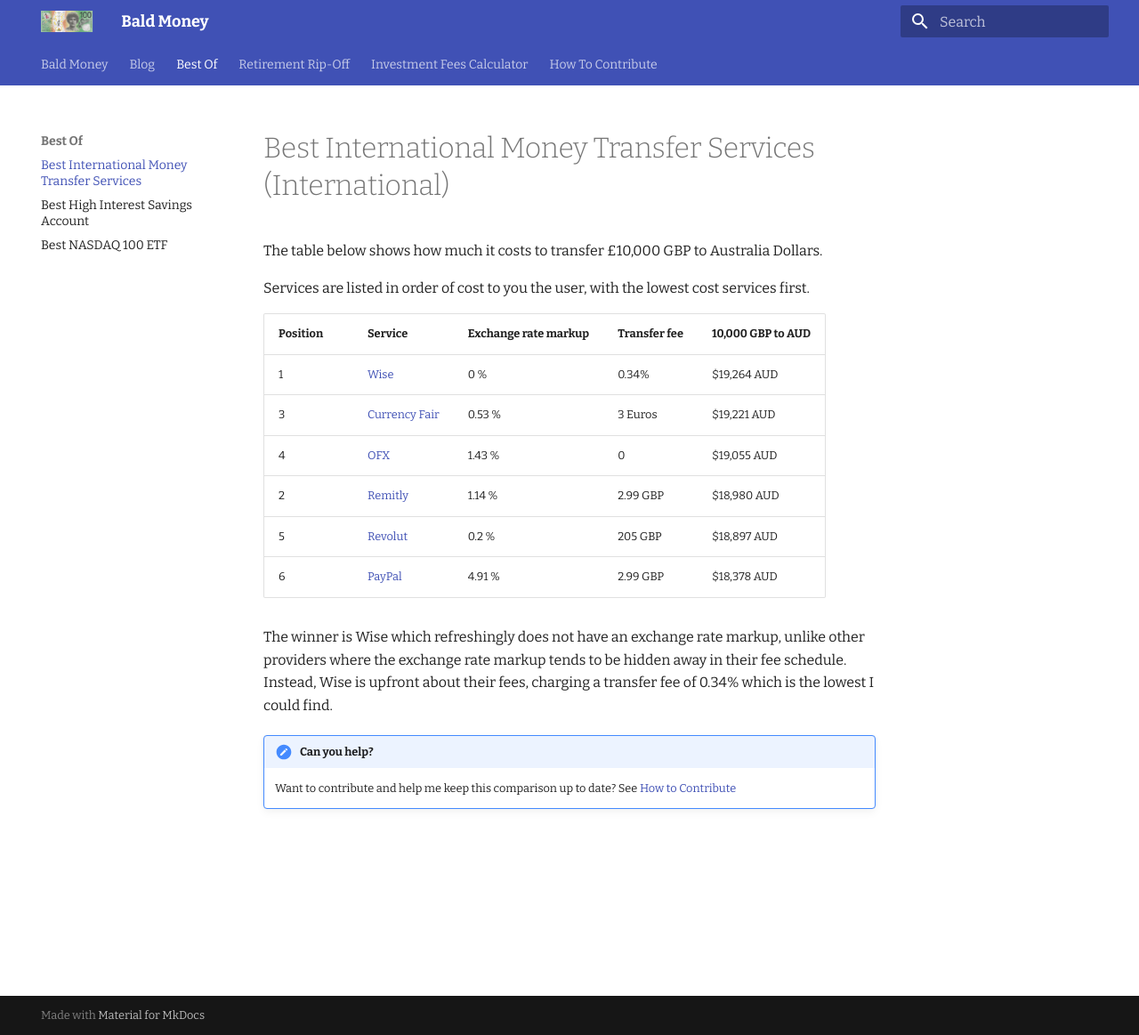
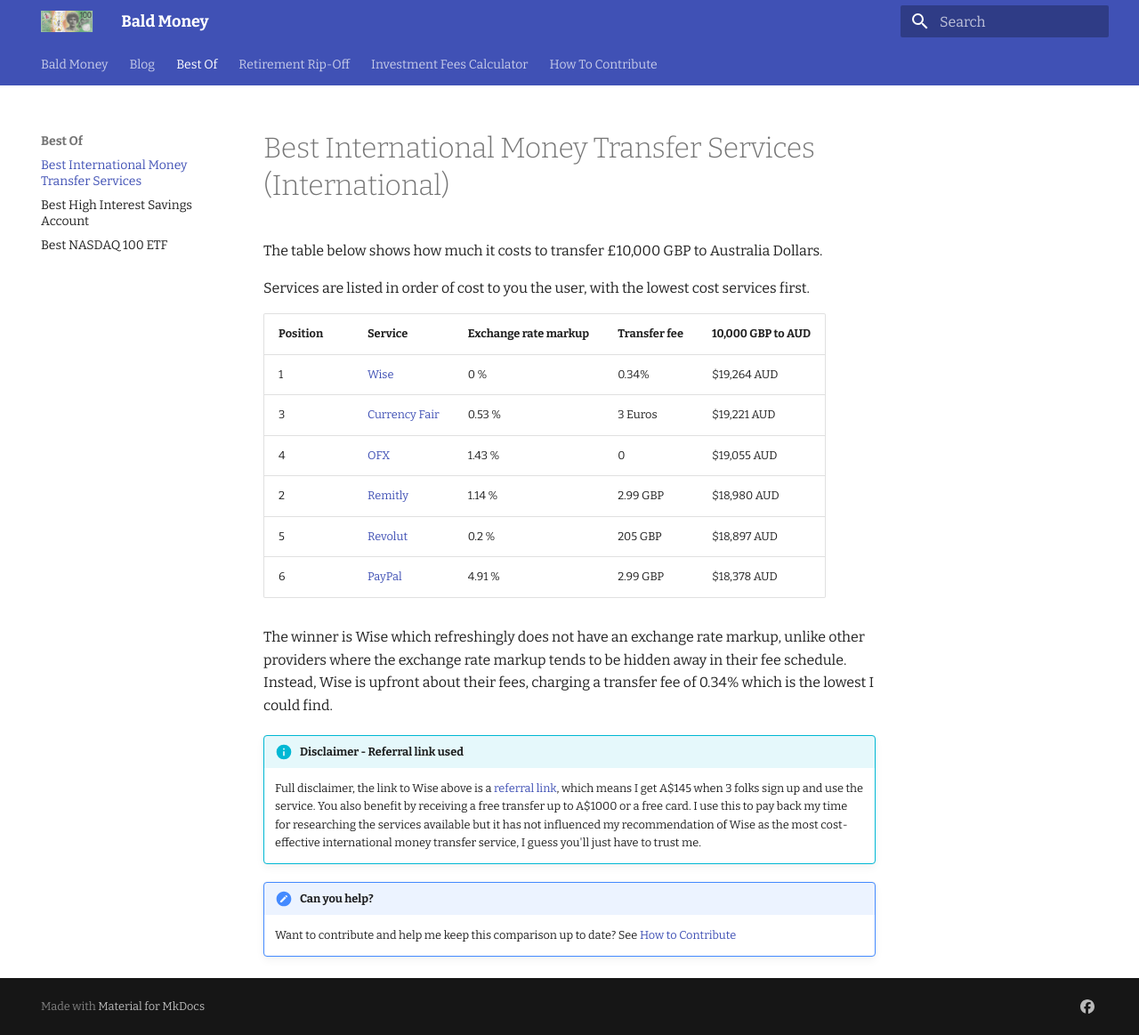
Before and after one commit to peterbarber/baldmoney.github.io, an MkDocs documentation site: the page built from docs/best-of/best-forex.md, in a window 1280 px wide and 1163 px high. Shown: the whole window at 89% size. Built offline with MkDocs 1.6.1 and Material for MkDocs 9.7.7, drawn with Linux system fonts in a browser that asks for light colours.

Commit message:
restored referral link, should be paid someway for my time investigating and I genuinely believe it's the best service

```diff
--- a/docs/best-of/best-forex.md
+++ b/docs/best-of/best-forex.md
@@ -11,7 +11,7 @@
 
 | Position | Service                        | Exchange rate markup | Transfer fee | 10,000 GBP to AUD |
 |----------|--------------------------------|----------------------|--------------|-------------------|
-| 1        | [Wise](https://wise.com)                       | 0 %                  | 0.34%        | $19,264 AUD       |
+| 1        | [Wise](https://wise.com/invite/dic/peterb8006)                       | 0 %                  | 0.34%        | $19,264 AUD       |
 | 3        | [Currency Fair](https://www.currencyfair.com) | 0.53 %               | 3 Euros      | $19,221 AUD       |
 | 4        | [OFX](https://www.ofx.com)     | 1.43 %               | 0            | $19,055 AUD       |
 | 2        | [Remitly](https://www.remitly.com/) | 1.14 %               | 2.99 GBP     | $18,980 AUD       |
@@ -22,6 +22,14 @@
 exchange rate markup tends to be hidden away in their fee schedule. Instead, Wise is upfront about their fees,
 charging a transfer fee of 0.34% which is the lowest I could find.
 
+!!! Info "Disclaimer - Referral link used"
+
+    Full disclaimer, the link to Wise above is a [referral link](https://wise.com/campaign/universal-invite),
+    which means I get A$145 when 3 folks sign up and use the service. You also benefit by receiving a free transfer
+    up to A$1000 or a free card. I use this to pay back my time for researching the services available but it has
+    not influenced my recommendation of Wise as the most cost-effective international money transfer service,
+    I guess you'll just have to trust me.
+
 !!! Note "Can you help?"
 
     Want to contribute and help me keep this comparison up to date? See [How to Contribute](/contribute.md)
--- a/mkdocs.yml
+++ b/mkdocs.yml
@@ -37,6 +37,10 @@
   analytics:
     provider: google
     property: G-JS1TPL3F0D
+  social:
+    - icon: fontawesome/brands/facebook
+      name: Baldmoney on Facebook
+      link: https://www.facebook.com/baldmoney/
 
 plugins:
   - blog:
```
